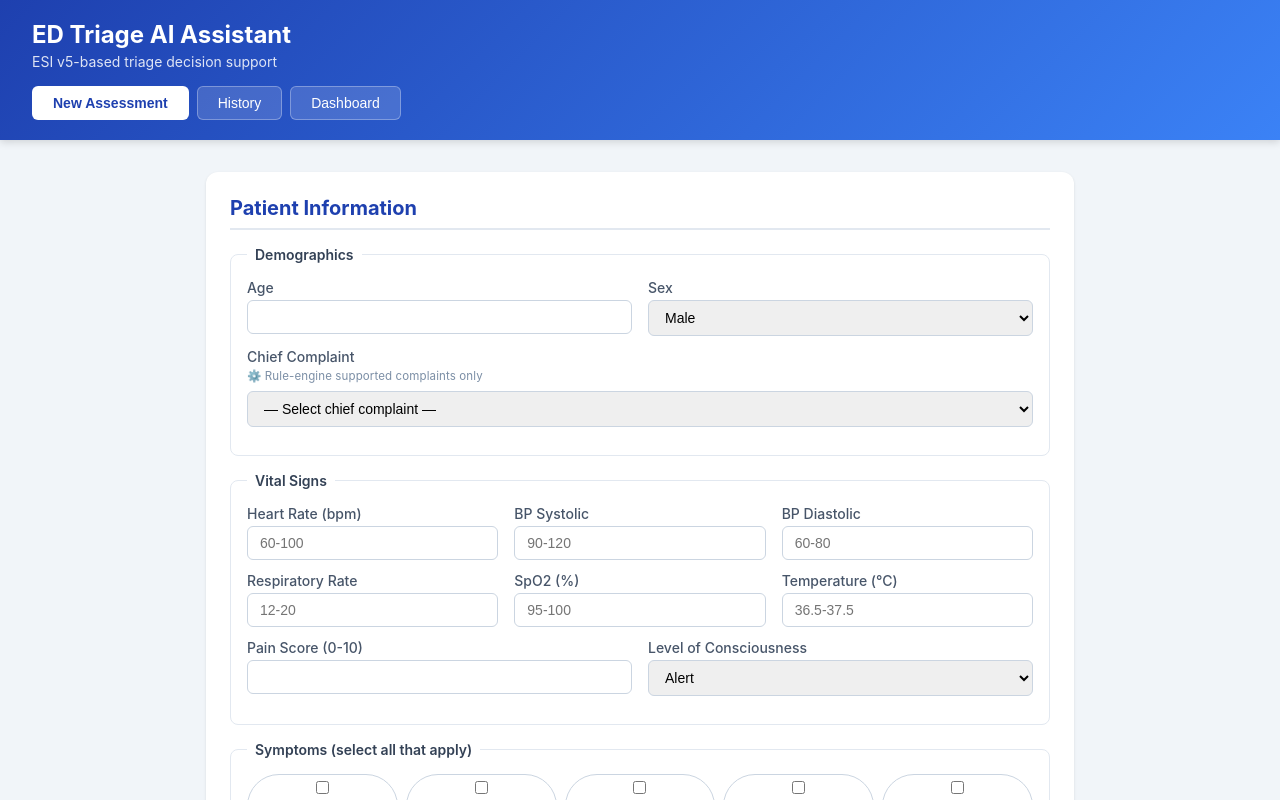
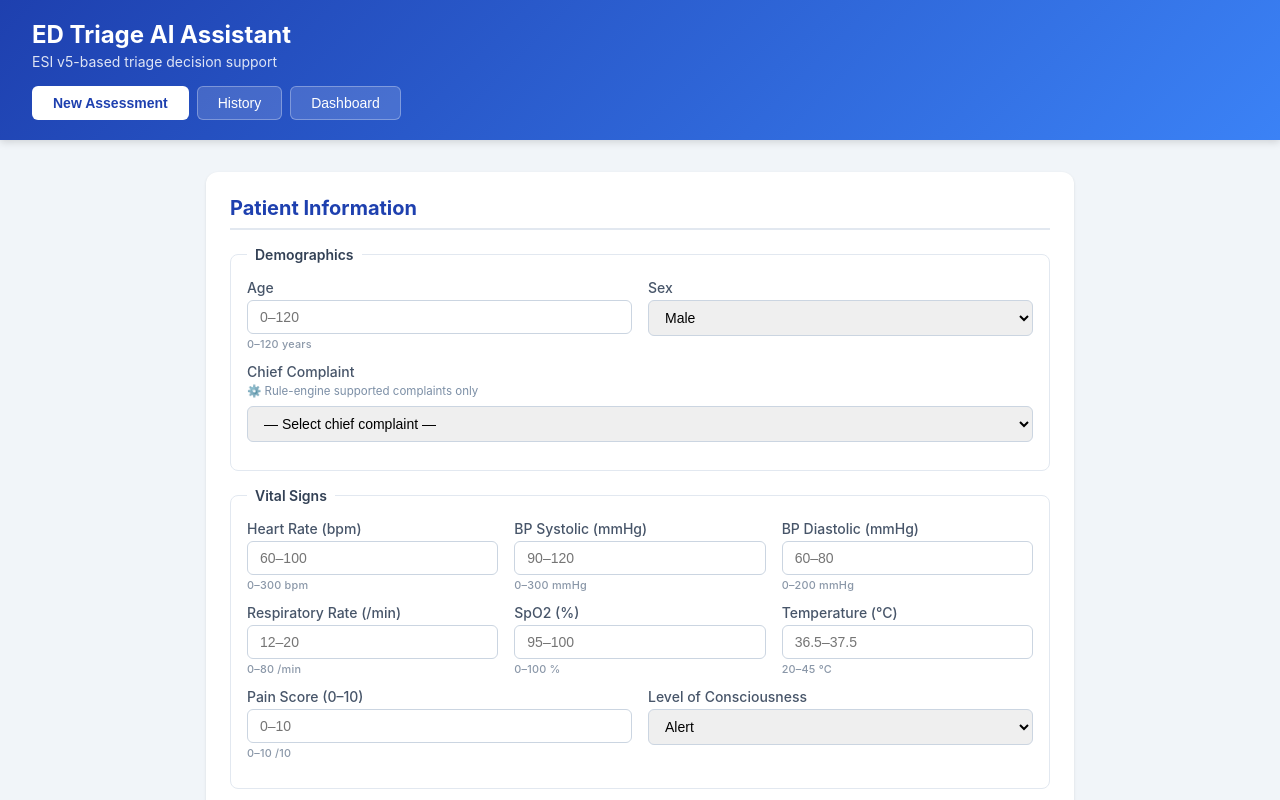
Before and after one commit to ganapathi-ai/ED_Triage, a React (Vite) app in the folder frontend/: page / in a window 1280 px wide. Shown: the top 800 px of the page. Built offline with nearby package versions, Linux system fonts and the light colour scheme.

Commit message:
fix: enforce numeric input ranges end-to-end (clamp on blur + inline error + submit guard)

```diff
--- a/frontend/src/components/TriageForm.css
+++ b/frontend/src/components/TriageForm.css
@@ -6,7 +6,6 @@
   color: #7c8fa6;
   margin-bottom: 4px;
   font-weight: 400;
-  letter-spacing: 0.01em;
 }
 
 .auto-hint {
@@ -15,3 +14,35 @@
   color: #3dba85;
   font-weight: 500;
 }
+
+/* Numeric input with range hint + error */
+.numeric-field {
+  display: flex;
+  flex-direction: column;
+  gap: 2px;
+}
+
+.numeric-field input {
+  width: 100%;
+}
+
+.field-range {
+  font-size: 0.68rem;
+  color: #8a97a8;
+  letter-spacing: 0.02em;
+  margin-top: 1px;
+}
+
+.field-error {
+  font-size: 0.72rem;
+  color: #e05252;
+  font-weight: 600;
+  margin-top: 2px;
+  animation: shake 0.2s ease;
+}
+
+@keyframes shake {
+  0%, 100% { transform: translateX(0); }
+  25%       { transform: translateX(-4px); }
+  75%       { transform: translateX(4px); }
+}
--- a/frontend/src/components/TriageForm.jsx
+++ b/frontend/src/components/TriageForm.jsx
@@ -2,7 +2,6 @@ import React, { useState } from 'react'
 import './TriageForm.css'
 
 // ── Chief Complaints: exactly what the rule engine handles ──────────────────
-// Grouped by clinical category so users understand the engine's scope
 const CHIEF_COMPLAINT_OPTIONS = [
   { group: '🫀 Cardiac / Vascular', options: [
     { label: 'Chest pain',                    value: 'chest pain',             autoSymptoms: ['Chest pain'] },
@@ -63,7 +62,6 @@ const CHIEF_COMPLAINT_OPTIONS = [
   ]},
 ]
 
-// Flat map for auto-symptom lookup
 const COMPLAINT_MAP = {}
 CHIEF_COMPLAINT_OPTIONS.forEach(group =>
   group.options.forEach(opt => { COMPLAINT_MAP[opt.value] = opt })
@@ -85,10 +83,67 @@ const HISTORY_OPTIONS = [
   'Psychiatric disorder', 'Bleeding disorder', 'Recent surgery',
 ]
 
-const HISTORY_OPTIONS_FEMALE = [
-  ...HISTORY_OPTIONS,
-  'Pregnancy',
-]
+const HISTORY_OPTIONS_FEMALE = [...HISTORY_OPTIONS, 'Pregnancy']
+
+// ── Field validation rules (matches backend Pydantic + ESI clinical ranges) ──
+const FIELD_RULES = {
+  age:               { min: 0,    max: 120,  integer: true,  label: 'Age',              unit: 'years' },
+  heart_rate:        { min: 0,    max: 300,  integer: true,  label: 'Heart Rate',       unit: 'bpm'   },
+  bp_systolic:       { min: 0,    max: 300,  integer: true,  label: 'BP Systolic',      unit: 'mmHg'  },
+  bp_diastolic:      { min: 0,    max: 200,  integer: true,  label: 'BP Diastolic',     unit: 'mmHg'  },
+  respiratory_rate:  { min: 0,    max: 80,   integer: true,  label: 'Respiratory Rate', unit: '/min'  },
+  spo2:              { min: 0,    max: 100,  integer: false, label: 'SpO2',             unit: '%'     },
+  temperature:       { min: 20.0, max: 45.0, integer: false, label: 'Temperature',      unit: '°C'    },
+  pain_score:        { min: 0,    max: 10,   integer: true,  label: 'Pain Score',       unit: '/10'   },
+}
+
+function clampNumeric(value, rules) {
+  if (value === '' || value === '-') return value
+  const num = rules.integer ? parseInt(value, 10) : parseFloat(value)
+  if (isNaN(num)) return ''
+  if (num < rules.min) return String(rules.min)
+  if (num > rules.max) return String(rules.max)
+  return String(num)
+}
+
+function NumericInput({ fieldKey, value, onChange, placeholder, step }) {
+  const rules = FIELD_RULES[fieldKey]
+  const [error, setError] = useState('')
+
+  const handleChange = (e) => {
+    const raw = e.target.value
+    if (raw === '') { setError(''); onChange(raw); return }
+
+    const num = rules.integer ? parseInt(raw, 10) : parseFloat(raw)
+    if (isNaN(num)) { setError('Must be a number'); onChange(''); return }
+
+    if (num < rules.min || num > rules.max) {
+      setError(`Must be ${rules.min}–${rules.max} ${rules.unit}`)
+      // Clamp to boundary instead of rejecting
+      onChange(String(num < rules.min ? rules.min : rules.max))
+    } else {
+      setError('')
+      onChange(String(num))
+    }
+  }
+
+  return (
+    <div className="numeric-field">
+      <input
+        type="number"
+        value={value}
+        onChange={handleChange}
+        onBlur={e => onChange(clampNumeric(e.target.value, rules))}
+        placeholder={placeholder}
+        min={rules.min}
+        max={rules.max}
+        step={step || (rules.integer ? 1 : 0.1)}
+      />
+      {error && <span className="field-error">{error}</span>}
+      <span className="field-range">{rules.min}–{rules.max} {rules.unit}</span>
+    </div>
+  )
+}
 
 function TriageForm({ onSubmit }) {
   const [form, setForm] = useState({
@@ -108,7 +163,6 @@ function TriageForm({ onSubmit }) {
       setForm(f => ({ ...f, sex: 'M', is_pregnant: false, is_postpartum: false,
         medical_history: f.medical_history.filter(h => h !== 'Pregnancy') }))
     } else if (key === 'chief_complaint') {
-      // Auto-populate matching symptoms
       const match = COMPLAINT_MAP[val]
       if (match) {
         setForm(f => ({
@@ -135,17 +189,25 @@ function TriageForm({ onSubmit }) {
 
   const handleSubmit = async (e) => {
     e.preventDefault()
+
+    // Final clamp + parse before sending
+    const age = parseInt(form.age) || 0
+    if (age < 0 || age > 120) return alert('Age must be 0–120 years')
+
+    const pain = form.pain_score !== '' ? parseInt(form.pain_score) : null
+    if (pain !== null && (pain < 0 || pain > 10)) return alert('Pain score must be 0–10')
+
     setSubmitting(true)
     const data = {
       ...form,
-      age: parseInt(form.age) || 0,
-      heart_rate: form.heart_rate ? parseInt(form.heart_rate) : null,
-      bp_systolic: form.bp_systolic ? parseInt(form.bp_systolic) : null,
-      bp_diastolic: form.bp_diastolic ? parseInt(form.bp_diastolic) : null,
+      age,
+      heart_rate:       form.heart_rate       ? parseInt(form.heart_rate)       : null,
+      bp_systolic:      form.bp_systolic      ? parseInt(form.bp_systolic)      : null,
+      bp_diastolic:     form.bp_diastolic     ? parseInt(form.bp_diastolic)     : null,
       respiratory_rate: form.respiratory_rate ? parseInt(form.respiratory_rate) : null,
-      spo2: form.spo2 ? parseFloat(form.spo2) : null,
-      temperature: form.temperature ? parseFloat(form.temperature) : null,
-      pain_score: form.pain_score ? parseInt(form.pain_score) : null,
+      spo2:             form.spo2             ? parseFloat(form.spo2)           : null,
+      temperature:      form.temperature      ? parseFloat(form.temperature)    : null,
+      pain_score:       pain,
     }
     await onSubmit(data)
     setSubmitting(false)
@@ -161,7 +223,7 @@ function TriageForm({ onSubmit }) {
         <div className="form-row">
           <label>
             Age
-            <input type="number" value={form.age} onChange={e => update('age', e.target.value)} required min="0" max="120" />
+            <NumericInput fieldKey="age" value={form.age} onChange={v => update('age', v)} placeholder="0–120" />
           </label>
           <label>
             Sex
@@ -172,15 +234,10 @@ function TriageForm({ onSubmit }) {
           </label>
         </div>
 
-        {/* Chief Complaint — categorized dropdown matching rule engine */}
         <label>
           Chief Complaint
           <span className="field-hint">⚙️ Rule-engine supported complaints only</span>
-          <select
-            value={form.chief_complaint}
-            onChange={e => update('chief_complaint', e.target.value)}
-            required
-          >
+          <select value={form.chief_complaint} onChange={e => update('chief_complaint', e.target.value)} required>
             <option value="">— Select chief complaint —</option>
             {CHIEF_COMPLAINT_OPTIONS.map(group => (
               <optgroup key={group.group} label={group.group}>
@@ -193,9 +250,7 @@ function TriageForm({ onSubmit }) {
         </label>
 
         {form.chief_complaint && (
-          <p className="auto-hint">
-            ✅ Auto-selected matching symptoms below. You can add more manually.
-          </p>
+          <p className="auto-hint">✅ Matching symptoms auto-selected below. Add more if needed.</p>
         )}
 
         <div className="form-row">
@@ -220,35 +275,35 @@ function TriageForm({ onSubmit }) {
         <div className="form-row">
           <label>
             Heart Rate (bpm)
-            <input type="number" value={form.heart_rate} onChange={e => update('heart_rate', e.target.value)} placeholder="60-100" />
+            <NumericInput fieldKey="heart_rate" value={form.heart_rate} onChange={v => update('heart_rate', v)} placeholder="60–100" />
           </label>
           <label>
-            BP Systolic
-            <input type="number" value={form.bp_systolic} onChange={e => update('bp_systolic', e.target.value)} placeholder="90-120" />
+            BP Systolic (mmHg)
+            <NumericInput fieldKey="bp_systolic" value={form.bp_systolic} onChange={v => update('bp_systolic', v)} placeholder="90–120" />
           </label>
           <label>
-            BP Diastolic
-            <input type="number" value={form.bp_diastolic} onChange={e => update('bp_diastolic', e.target.value)} placeholder="60-80" />
+            BP Diastolic (mmHg)
+            <NumericInput fieldKey="bp_diastolic" value={form.bp_diastolic} onChange={v => update('bp_diastolic', v)} placeholder="60–80" />
           </label>
         </div>
         <div className="form-row">
           <label>
-            Respiratory Rate
-            <input type="number" value={form.respiratory_rate} onChange={e => update('respiratory_rate', e.target.value)} placeholder="12-20" />
+            Respiratory Rate (/min)
+            <NumericInput fieldKey="respiratory_rate" value={form.respiratory_rate} onChange={v => update('respiratory_rate', v)} placeholder="12–20" />
           </label>
           <label>
             SpO2 (%)
-            <input type="number" value={form.spo2} onChange={e => update('spo2', e.target.value)} placeholder="95-100" step="0.1" />
+            <NumericInput fieldKey="spo2" value={form.spo2} onChange={v => update('spo2', v)} placeholder="95–100" step={0.1} />
           </label>
           <label>
             Temperature (°C)
-            <input type="number" value={form.temperature} onChange={e => update('temperature', e.target.value)} placeholder="36.5-37.5" step="0.1" />
+            <NumericInput fieldKey="temperature" value={form.temperature} onChange={v => update('temperature', v)} placeholder="36.5–37.5" step={0.1} />
           </label>
         </div>
         <div className="form-row">
           <label>
-            Pain Score (0-10)
-            <input type="number" value={form.pain_score} onChange={e => update('pain_score', e.target.value)} min="0" max="10" />
+            Pain Score (0–10)
+            <NumericInput fieldKey="pain_score" value={form.pain_score} onChange={v => update('pain_score', v)} placeholder="0–10" />
           </label>
           <label>
             Level of Consciousness
```
